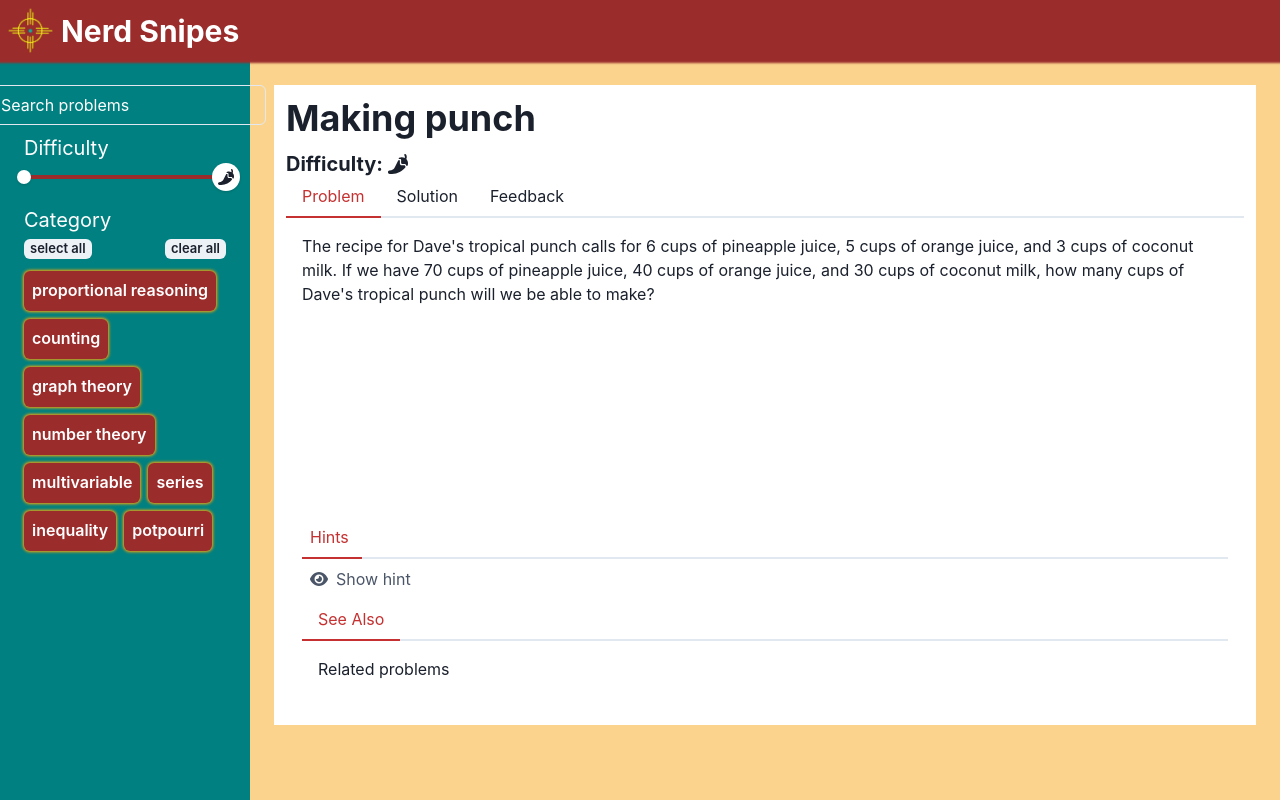
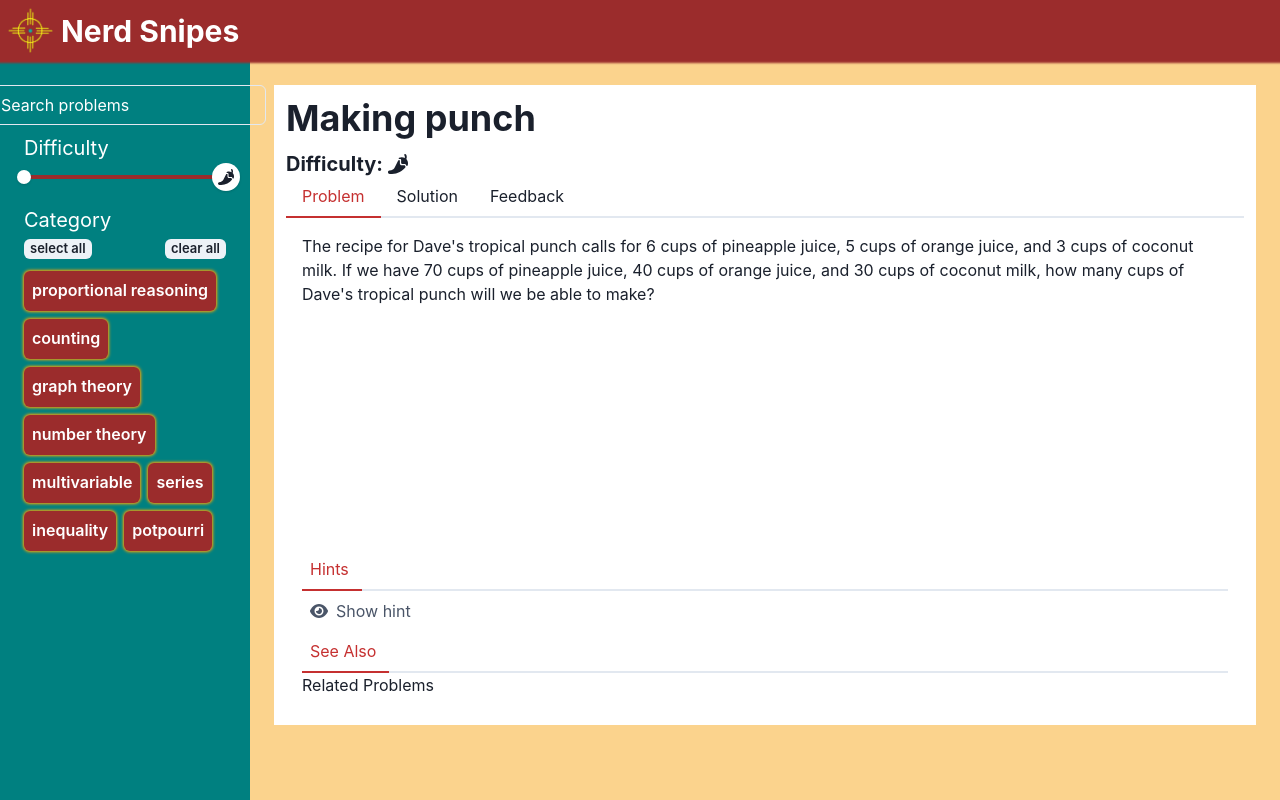
Before and after one commit to davebro1031/EnchantedMath, a React (Vite) app: page /problem/1 in a window 1280 px wide. Built offline with nearby package versions, Linux system fonts and the light colour scheme.

Commit message:
refactor see also tab header

```diff
--- a/src/components/Problem Details/RelatedProblems.jsx
+++ b/src/components/Problem Details/RelatedProblems.jsx
@@ -1,15 +1,12 @@
-import { Tabs, TabList, Tab, TabPanels, TabPanel } from '@chakra-ui/react'
+import { Box, Text } from '@chakra-ui/react'
+import TabHeader from './TabHeader'
 
 
 export default function RelatedProblems({ id }) {
     return (
-        <Tabs colorScheme='red' _hover={{cursor:'unset'}}>
-            <TabList>
-                <Tab>See Also</Tab>
-            </TabList>
-            <TabPanels>
-                <TabPanel>Related problems</TabPanel>
-            </TabPanels>
-        </Tabs>
+        <Box>
+            <TabHeader text='See Also' width='6em' />
+            <Text>Related Problems</Text>
+        </Box>
     )
 }
```
Also changed, not shown: 1 other file (tests, documents, lock files or other folders).
